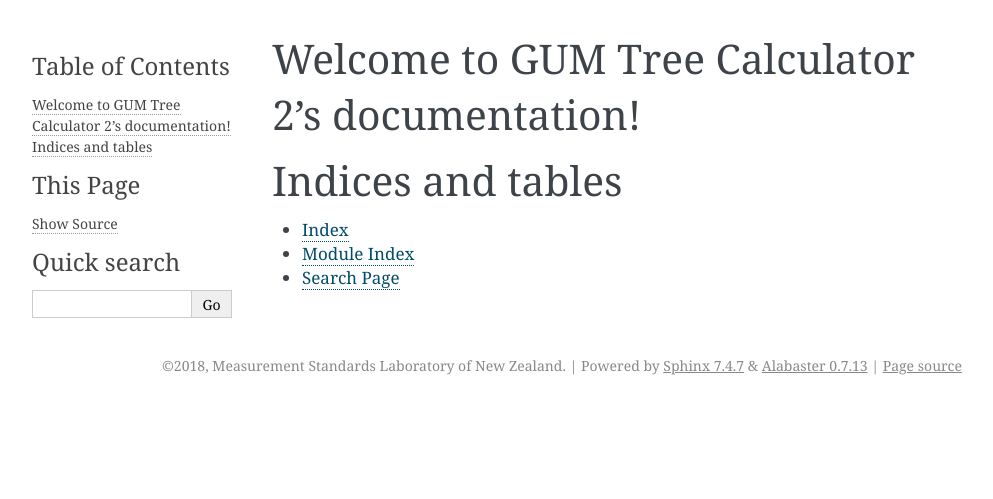
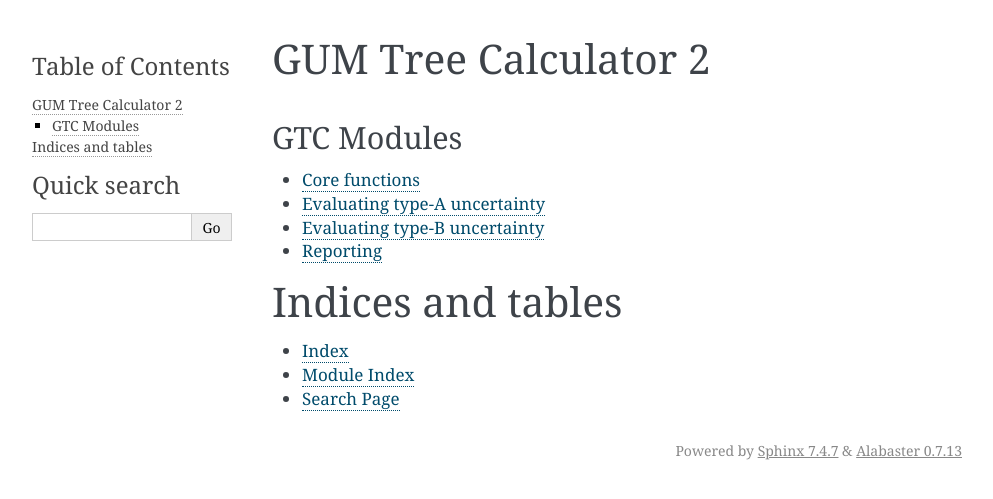
Before and after one commit to MSLNZ/GTC, a Sphinx documentation site: the page built from docs/index.txt, in a window 1280 px wide. Shown: the top 499 px of the page, without its empty margins (148-1141 px from the left). Built offline with Sphinx 7.4.7, drawn with Linux system fonts in a browser that asks for light colours.

Commit message:
Basic documentation set up for Sphinx

```diff
--- a/docs/conf.py
+++ b/docs/conf.py
@@ -12,9 +12,9 @@
 # add these directories to sys.path here. If the directory is relative to the
 # documentation root, use os.path.abspath to make it absolute, like shown here.
 #
-# import os
-# import sys
-# sys.path.insert(0, os.path.abspath('.'))
+import os
+import sys
+sys.path.insert(0, os.path.abspath('../GTC'))
 
 
 # -- Project information -----------------------------------------------------
@@ -24,7 +24,7 @@
 author = u'Measurement Standards Laboratory of New Zealand'
 
 # The short X.Y version
-version = u''
+version = u'0.1'
 # The full version, including alpha/beta/rc tags
 release = u'0'
 
@@ -69,6 +69,12 @@
 # This pattern also affects html_static_path and html_extra_path.
 exclude_patterns = [u'_build', 'Thumbs.db', '.DS_Store']
 
+# If true, the current module name will be prepended to all description
+# unit titles (such as .. function::).
+add_module_names = False
+
+
+
 # The name of the Pygments (syntax highlighting) style to use.
 pygments_style = None
 
@@ -100,6 +106,23 @@
 # 'searchbox.html']``.
 #
 # html_sidebars = {}
+# If false, no module index is generated.
+html_domain_indices = True
+
+# If false, no index is generated.
+#html_use_index = True
+
+# If true, the index is split into individual pages for each letter.
+#html_split_index = False
+
+# If true, links to the reST sources are added to the pages.
+html_show_sourcelink = False
+
+# If true, "Created using Sphinx" is shown in the HTML footer. Default is True.
+html_show_sphinx = False
+
+# If true, "(C) Copyright ..." is shown in the HTML footer. Default is True.
+html_show_copyright = False
 
 
 # -- Options for HTMLHelp output ---------------------------------------------
--- a/docs/index.txt
+++ b/docs/index.txt
@@ -3,13 +3,22 @@
    You can adapt this file completely to your liking, but it should at least
    contain the root `toctree` directive.
 
-Welcome to GUM Tree Calculator 2's documentation!
-=================================================
+GUM Tree Calculator 2
+=====================
 
 .. toctree::
-   :maxdepth: 2
+   :maxdepth: 3
    :caption: Contents:
 
+GTC Modules
+-----------
+.. toctree::
+   :maxdepth: 1
+
+    Core functions <API/core_functions>
+    Evaluating type-A uncertainty <API/type_a>
+    Evaluating type-B uncertainty <API/type_b>
+    Reporting <API/reporting_functions>
 
 
 Indices and tables
```
Also changed, not shown: docs/API/core_functions.txt (added, +27 -0 lines), docs/API/reporting_functions.txt (added, +13 -0 lines), docs/API/type_a.txt (added, +13 -0 lines), docs/API/type_b.txt (added, +11 -0 lines), 3 other files.
